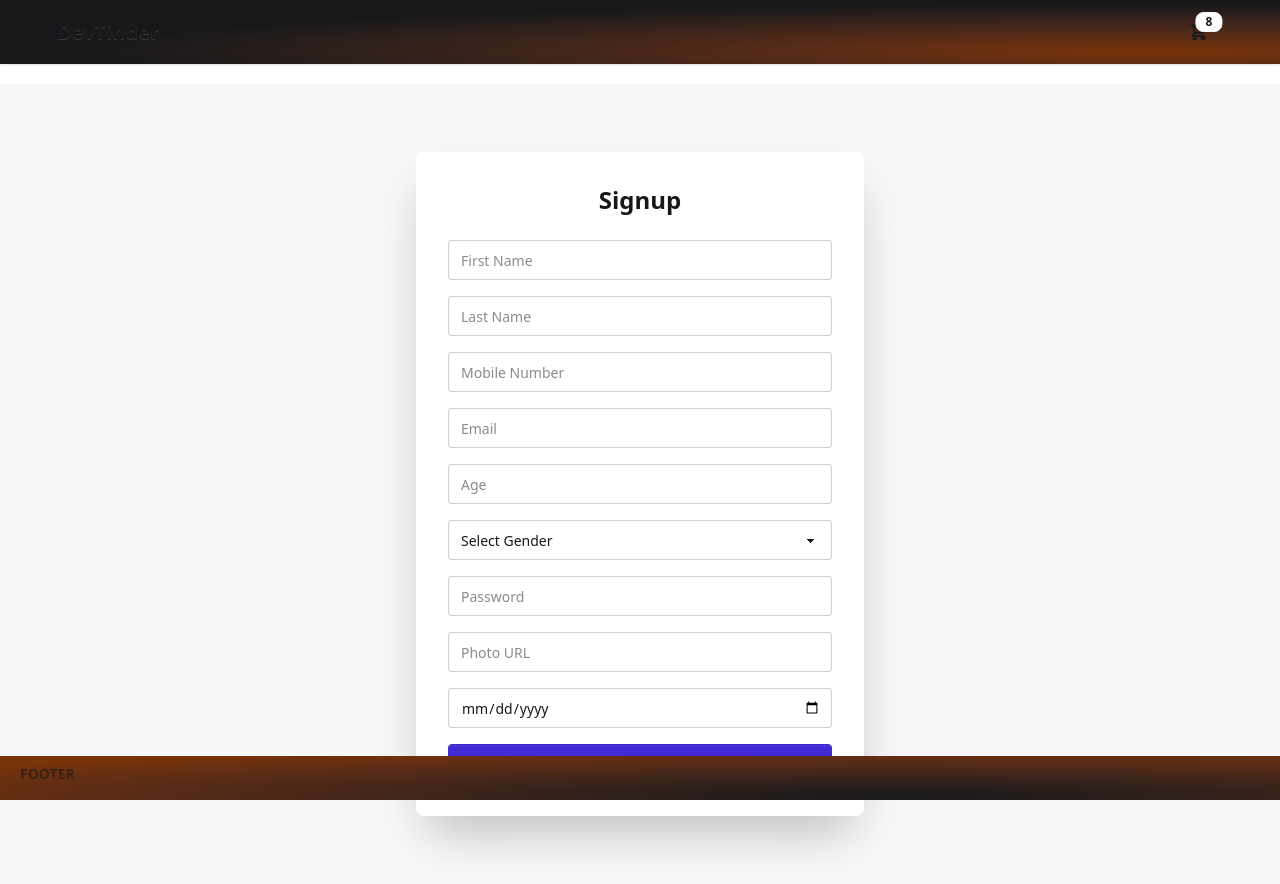
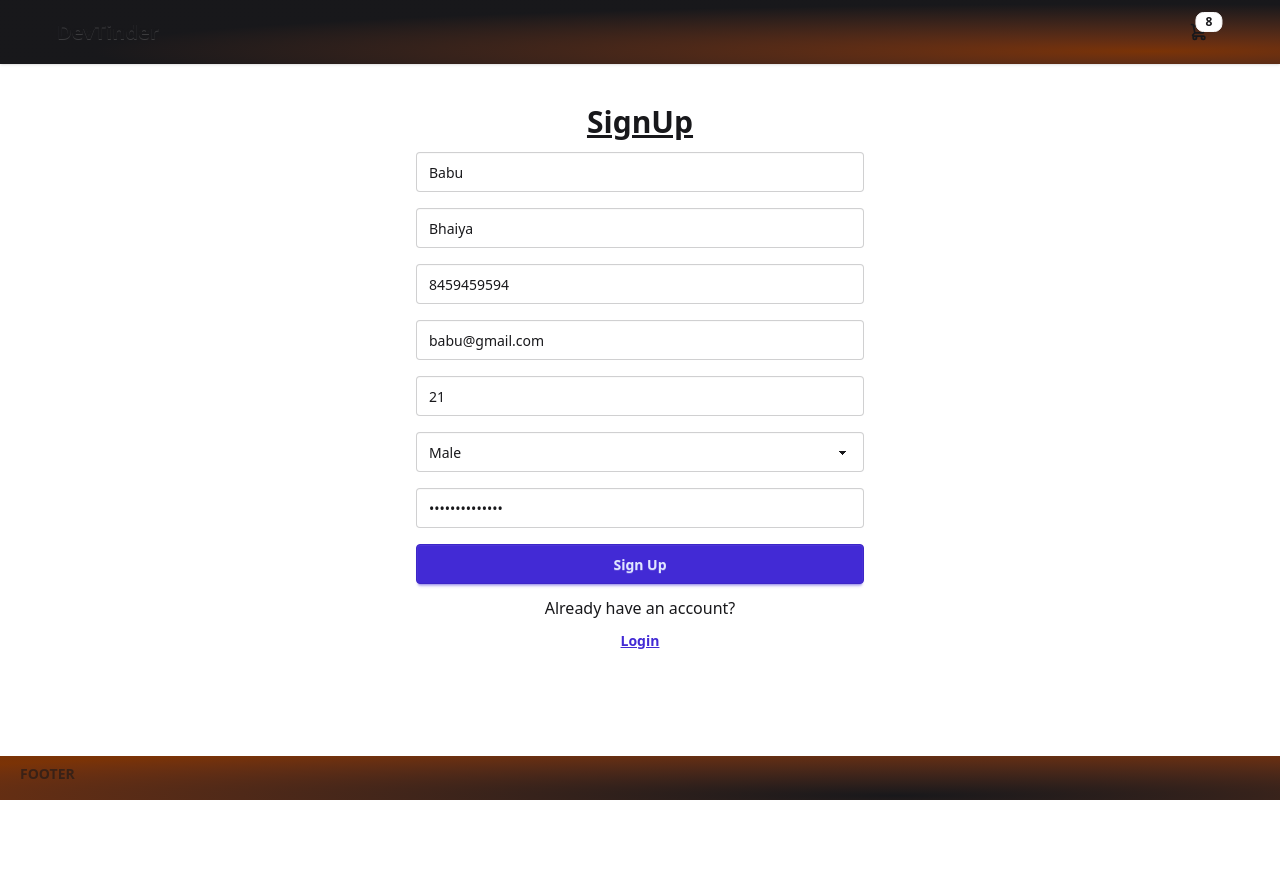
Before and after one commit to shaurya-gupta2115/devTinder-web, a React (Vite) app: page /signup in a window 1280 px wide. After the commit the page ends 800 px from the top, so only its background shows below. Built offline with nearby package versions, Linux system fonts and the light colour scheme; no server answers.

Commit message:
Signup functionality added successfully using signup component instead  modifying login component

```diff
--- a/src/components/Login.jsx
+++ b/src/components/Login.jsx
@@ -37,21 +37,19 @@ import { BASE_URL } from "../utils/constants";
 //   );
 // };
 const Login = () => {
-
   // states
   const [email, setEmail] = useState("shaurya@gmail.com");
   const [password, setPassword] = useState("Shaurya@123");
-  const [error, setError] = useState("")
-
+  const [error, setError] = useState("");
 
   //functions
-  const dispatch = useDispatch()
-  const navigate = useNavigate()
+  const dispatch = useDispatch();
+  const navigate = useNavigate();
 
   const handleLogin = async () => {
     try {
       const res = await axios.post(
-        BASE_URL+"/login",
+        BASE_URL + "/login",
         {
           email,
           password,
@@ -66,8 +64,7 @@ const Login = () => {
       // i have to pass this credentials otherwise the cookies which are to ve passsed will not get into other api calls or other routes
       // console.log(res.data);
       dispatch(addUser(res.data)); //dispatch this data ..to action of adding user using addUser data
-      return navigate("/") //jaise hi handle login me click krega to wo data hai sanskriti wala wo recheck honga and then feed page me navigarte ho jaega ... verify hote haiii isliye wo wala navigation wala last me likha hai
-
+      return navigate("/"); //jaise hi handle login me click krega to wo data hai sanskriti wala wo recheck honga and then feed page me navigarte ho jaega ... verify hote haiii isliye wo wala navigation wala last me likha hai
     } catch (err) {
       setError("Invalid Credentials :(");
       console.error(err);
@@ -103,11 +100,22 @@ const Login = () => {
           />
           <p className="fieldset-label">Required</p>
         </fieldset>
-        <p className="text-shadow-amber-500 text-red-400 font-bold text-sm mt-2 mx-2">{error} </p>
+        <p className="text-shadow-amber-500 text-red-400 font-bold text-sm mt-2 mx-2">
+          {error}{" "}
+        </p>
         <div className="card-actions mt-4 flex justify-center">
           <button className="btn btn-primary w-full" onClick={handleLogin}>
             Login
           </button>
+          <div className="text-center mt-4">
+            <p>Don't have an account?</p>
+            <button
+              className="btn btn-link"
+              onClick={() => navigate("/signup")} // Navigate to signup page
+            >
+              Sign up
+            </button>
+          </div>
         </div>
       </div>
     </div>
--- a/src/components/SignUp.jsx
+++ b/src/components/SignUp.jsx
@@ -1,34 +1,200 @@
+import axios from "axios";
 import React, { useState } from "react";
+import { BASE_URL } from "../utils/constants";
+import { useNavigate } from "react-router-dom";
 
-const Signup = () => {
+// const Signup = () => {
+//   // creating the axios call to /signup page
+
+// const sendSignUp = async () => {
+//   try {
+//     const res = await axios.post(
+//       BASE_URL + "/signup",
+//        formData , // we will send formData since it is an object but we will not send {formData}
+//       { withCredentials: true }
+//     );
+//   } catch (err) {
+//     console.error(err);
+//   }
+// };
+
+//   const prevState = {
+//     firstName: "",
+//     lastName: "",
+//     mobileNumber: "",
+//     email: "",
+//     age: "",
+//     gender: "",
+//     password: "",
+//   };
+//   const [formData, setFormData] = useState(prevState);
+
+// const handleChange = (e) => {
+//   const { name, value } = e.target;
+//   setFormData((prevData) => ({
+//     ...prevData,
+//     [name]: value,
+//   }));
+// };
+
+//   // Explaination to the above code ::
+
+//   //  •	const { name, value } = e.target;
+//   //  ➔ Destructuring is used here:
+//   // 	•	e.target.name gives the name attribute of the input field (example: "email", "password", "firstName").
+//   // 	•	e.target.value gives the current value typed into that field (example: "shaurya@gmail.com", "mypassword123").
+
+//   const handleSubmit = (e) => {
+//     e.preventDefault();
+//     console.log(formData); // Submit this to your backend
+//     sendSignUp()
+//     setFormData(prevState); //
+//   };
+
+//   return (
+//     <div className="min-h-screen flex items-center justify-center bg-base-200">
+//       <div className="card w-full max-w-md shadow-2xl bg-base-100 p-8">
+//         <h2 className="text-2xl font-bold text-center mb-6">Signup</h2>
+// <form onSubmit={handleSubmit} className="space-y-4">
+//   <input
+//     type="text"
+//     name="firstName"
+//     placeholder="First Name"
+//     className="input input-bordered w-full"
+//     onChange={handleChange}
+//     value={formData.firstName}
+//     required
+//   />
+//   <input
+//     type="text"
+//     name="lastName"
+//     placeholder="Last Name"
+//     className="input input-bordered w-full"
+//     onChange={handleChange}
+//     value={formData.lastName}
+//     required
+//   />
+//   <input
+//     type="tel"
+//     name="mobileNumber"
+//     placeholder="Mobile Number"
+//     className="input input-bordered w-full"
+//     onChange={handleChange}
+//     value={formData.mobileNumber}
+//     required
+//   />
+//   <input
+//     type="email"
+//     name="email"
+//     placeholder="Email"
+//     className="input input-bordered w-full"
+//     onChange={handleChange}
+//     value={formData.email}
+//     required
+//   />
+//   <input
+//     type="number"
+//     name="age"
+//     placeholder="Age"
+//     className="input input-bordered w-full"
+//     onChange={handleChange}
+//     value={formData.age}
+//     required
+//   />
+//   <select
+//     name="gender"
+//     className="select select-bordered w-full"
+//     onChange={handleChange}
+//     value={formData.gender}
+//     required>
+//     <option value="">Select Gender</option>
+//     <option value="Male">Male</option>
+//     <option value="Female">Female</option>
+//     <option value="Others">Others</option>
+//   </select>
+//   <input
+//     type="password"
+//     name="password"
+//     placeholder="Password"
+//     className="input input-bordered w-full"
+//     onChange={handleChange}
+//     value={formData.password}
+//     required
+//   />
+//   <button
+//     className="btn btn-primary w-full"
+//     type="submit">
+//     Sign Up
+//   </button>
+// </form>
+//       </div>
+//     </div>
+//   );
+// };
+
+// export default Signup;
+
+// // analogy
+// // User fills input ➔ User clicks 'Sign Up' button ➔
+// // Browser sees 'type="submit"' ➔
+// // Browser triggers <form> onSubmit ➔
+// // handleSubmit(e) runs ➔
+// // sendSignUp(formData) is called ➔
+// // axios.post() sends data to backend ➔
+// // Backend saves user
+
+const SignUp = () => {
+  const navigate = useNavigate();
+  const [success, setSuccess] = useState("");
+  const [error, setError] = useState("");
+
+  const sendSignUp = async () => {
+    try {
+      const res = await axios.post(
+        BASE_URL + "/signup",
+        formData, // we will send formData since it is an object but we will not send {formData}
+        { withCredentials: true }
+      );
+      setSuccess("SignUp is Successful!");
+
+      setTimeout(() => {
+          <h1>Redirecting to Login Page</h1>
+          navigate("/login")
+      }, 3000);
+    } catch (error) {
+      console.error(error);
+      setError("SignUp failed! Please try again...", error);
+    }
+  };
+
   const [formData, setFormData] = useState({
-    firstName: "",
-    lastName: "",
-    mobileNumber: "",
-    email: "",
-    age:"",
-    gender: "",
-    password: "",
-    photoUrl: "",
+    firstName: "Babu",
+    lastName: "Bhaiya",
+    mobileNumber: "8459459594",
+    email: "babu@gmail.com",
+    age: "21",
+    gender: "Male",
+    password: "babubhaiya@123",
   });
 
   const handleChange = (e) => {
-    const { name, value } = e.target;
-    setFormData((prevData) => ({
-      ...prevData,
+    const { name, value } = e.target; // destructuring kr di
+    setFormData((prevInfo) => ({
+      ...prevInfo,
       [name]: value,
     }));
   };
 
   const handleSubmit = (e) => {
     e.preventDefault();
-    console.log(formData); // Submit this to your backend
+    console.log(formData);
+    sendSignUp(); //ye form data ko backend tk pahucha dega kyunki post api me "formData" send ho rha hai
   };
 
   return (
-    <div className="min-h-screen flex items-center justify-center bg-base-200">
-      <div className="card w-full max-w-md shadow-2xl bg-base-100 p-8">
-        <h2 className="text-2xl font-bold text-center mb-6">Signup</h2>
+    <div className="flex justify-center items-center mt-10">
+      <div className="flex flex-col items-center justify-center text-center max-w-md  gap-3">
+        <div className="text-3xl font-extrabold underline">SignUp</div>
         <form onSubmit={handleSubmit} className="space-y-4">
           <input
             type="text"
@@ -95,31 +261,30 @@ const Signup = () => {
             value={formData.password}
             required
           />
-          <input
-            type="url"
-            name="photoUrl"
-            placeholder="Photo URL"
-            className="input input-bordered w-full"
-            onChange={handleChange}
-            value={formData.photoUrl}
-            required
-          />
-          <input
-            type="date"
-            name="dob"
-            placeholder="Date of Birth"
-            className="input input-bordered w-full"
-            onChange={handleChange}
-            value={formData.dob}
-            required
-          />
-          <button className="btn btn-primary w-full" type="submit">
+          {success && (
+            <p className="text-green-500 font-semibold mt-4">{success}</p>
+          )}
+          {error && <p className="text-red-500 font-semibold mt-4">{error}</p>}
+
+          <button
+            className="btn btn-primary w-full"
+            type="submit">
             Sign Up
           </button>
         </form>
+
+        <div>
+          <p>Already have an account?</p>
+          <button
+            className="btn btn-link"
+            onClick={() => navigate("/login")} // Navigate to signup page
+          >
+            Login
+          </button>
+        </div>
       </div>
     </div>
   );
 };
 
-export default Signup;
+export default SignUp;
```
